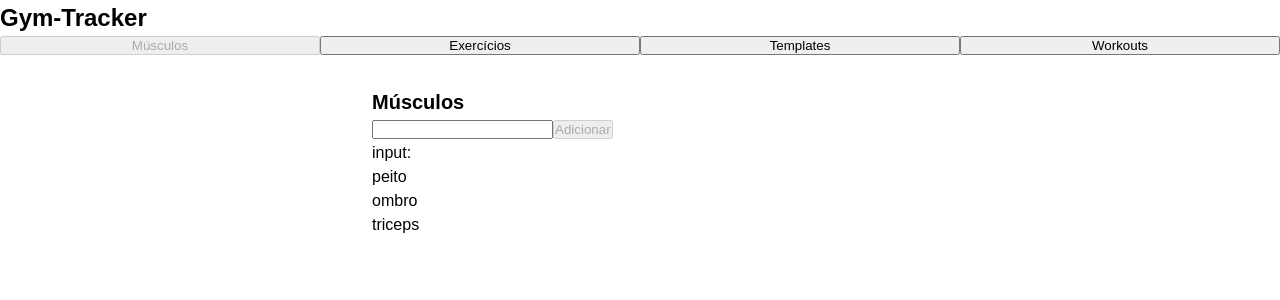
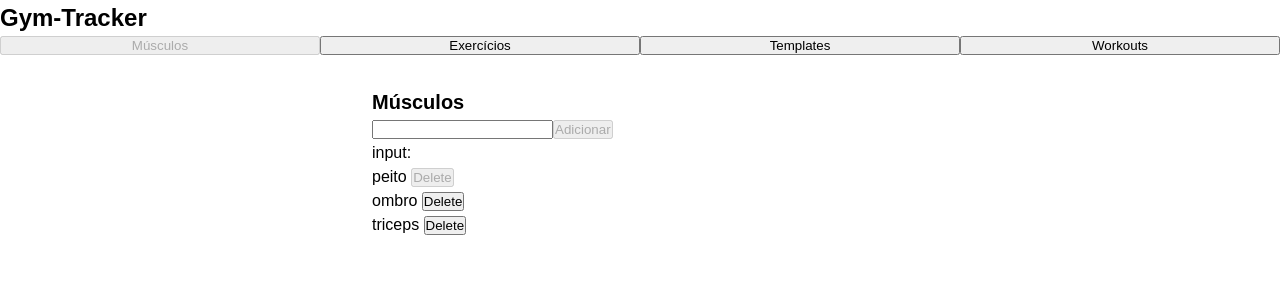
Before and after one commit to Guga15gu/gym-tracker, a React (Vite) app: page / in a window 1280 px wide. Both pictures are taken after a click on the button "Carregar seed default". Shown: the top 300 px of the page. Built offline with nearby package versions, Linux system fonts and the light colour scheme.

Commit message:
feat: delete unused muscles
Muscles referenced by an exercise cannot be deleted (disabled in UI and guarded in handler)

```diff
--- a/src/App.tsx
+++ b/src/App.tsx
@@ -2,7 +2,7 @@ import "./App.css";
 
 import { useState } from "react";
 
-import { getMuscles, addMuscle } from "./data/muscleStore";
+import { getMuscles, addMuscle, deleteMuscle } from "./data/muscleStore";
 import { getExercises, addExercise } from "./data/exerciseStore";
 import { createMuscle } from "./data/muscle";
 import { createExercise } from "./data/exercise";
@@ -62,6 +62,13 @@ function App() {
   const [currentTab, setCurrentTab] = useState(TABS.MUSCLES);
   const [workoutView, setWorkoutView] = useState(WORKOUT_VIEWS.LIST);
 
+  const usedMuscleIds = new Set<string>();
+  for (const exercise of Object.values(exercisesList)) {
+    for (const muscleId of exercise.muscles) {
+      usedMuscleIds.add(muscleId);
+    }
+  }
+
   const isEmpty =
     Object.keys(musclesList).length === 0 &&
     Object.keys(exercisesList).length === 0 &&
@@ -73,7 +80,9 @@ function App() {
     [TABS.MUSCLES]: () => (
       <MuscleList
         musclesList={musclesList}
+        usedMuscleIds={usedMuscleIds}
         onAddMuscle={handleAddMuscle}
+        onDeleteMuscle={handleDeleteMuscle}
       ></MuscleList>
     ),
     [TABS.EXERCISES]: () => (
@@ -172,6 +181,18 @@ function App() {
       ))}
     </>
   );
+
+  function handleDeleteMuscle(muscleId: string) {
+    if (usedMuscleIds.has(muscleId)) {
+      return;
+    }
+
+    setMusclesList((prev) => {
+      const { [muscleId]: deleted, ...rest } = prev;
+      return rest;
+    });
+    deleteMuscle(muscleId);
+  }
 
   function handleSeed() {
     seed();
--- a/src/components/MuscleList.tsx
+++ b/src/components/MuscleList.tsx
@@ -3,11 +3,15 @@ import type { Muscle } from "../data/muscle";
 
 type MuscleListProps = {
   musclesList: Record<string, Muscle>;
+  usedMuscleIds: Set<string>;
   onAddMuscle: (muscleName: string) => void;
+  onDeleteMuscle: (muscleId: string) => void;
 };
 export default function MuscleList({
   musclesList,
+  usedMuscleIds,
   onAddMuscle,
+  onDeleteMuscle,
 }: MuscleListProps) {
   const [muscleName, setMuscleName] = useState("");
 
@@ -37,7 +41,15 @@ export default function MuscleList({
     listContent = (
       <ul>
         {filteredMuscles.map((muscle) => (
-          <li key={muscle.id}>{muscle.name}</li>
+          <li key={muscle.id}>
+            {muscle.name}{" "}
+            <button
+              onClick={() => onDeleteMuscle(muscle.id)}
+              disabled={usedMuscleIds.has(muscle.id)}
+            >
+              Delete
+            </button>
+          </li>
         ))}
       </ul>
     );
--- a/src/data/muscleStore.ts
+++ b/src/data/muscleStore.ts
@@ -15,3 +15,8 @@ export function addMuscle(muscle: Muscle): void {
 
   localStorage.setItem("muscles", JSON.stringify(muscles));
 }
+
+export function deleteMuscle(muscleId: string): void {
+  const { [muscleId]: deleted, ...rest } = getMuscles();
+  localStorage.setItem("muscles", JSON.stringify(rest));
+}
```
